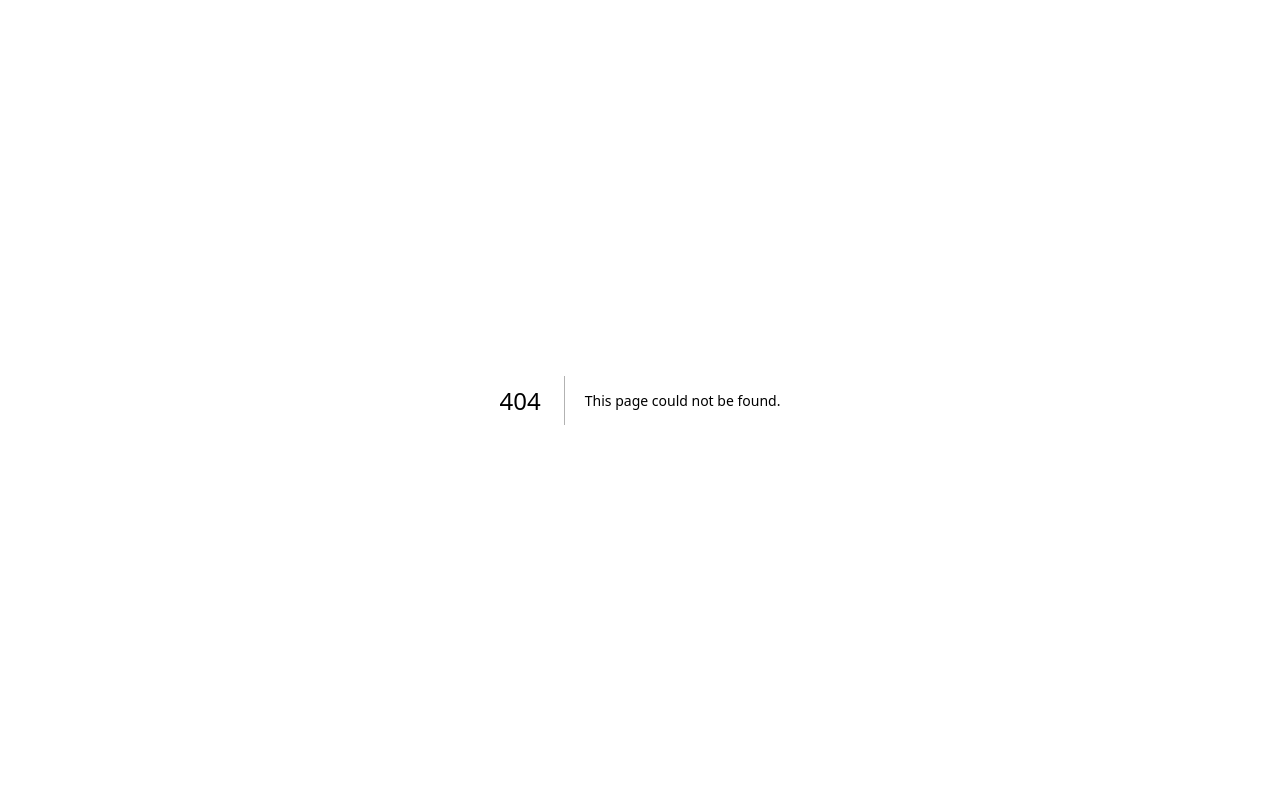
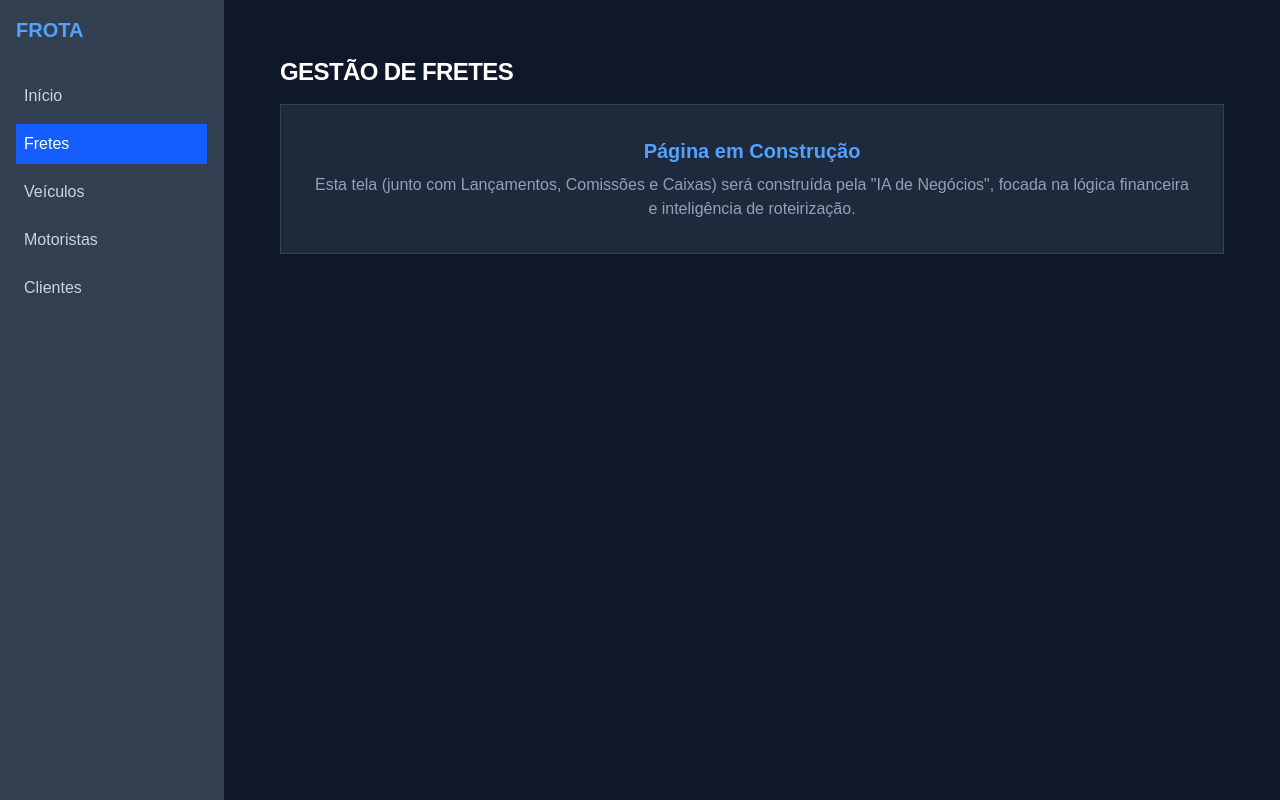
Before and after one commit to delafray/SISTEMA_DE_FROTA, a Next.js app: page /fretes in a window 1280 px wide. Before the commit this address had no page. Built offline with nearby package versions, Linux system fonts and the light colour scheme; no server answers.

Commit message:
feat: add blank fretes page

```diff
--- /dev/null
+++ b/src/app/(dashboard)/fretes/page.tsx
@@ -0,0 +1,16 @@
+export default function FretesPage() {
+  return (
+    <div className="p-6">
+      <h1 className="text-2xl font-bold text-white uppercase tracking-tight mb-4">
+        Gestão de Fretes
+      </h1>
+      <div className="bg-[#1e293b] border border-slate-700 p-8 text-center">
+        <h2 className="text-xl text-blue-400 font-bold mb-2">Página em Construção</h2>
+        <p className="text-slate-400">
+          Esta tela (junto com Lançamentos, Comissões e Caixas) será construída pela "IA de Negócios",
+          focada na lógica financeira e inteligência de roteirização.
+        </p>
+      </div>
+    </div>
+  );
+}
```
